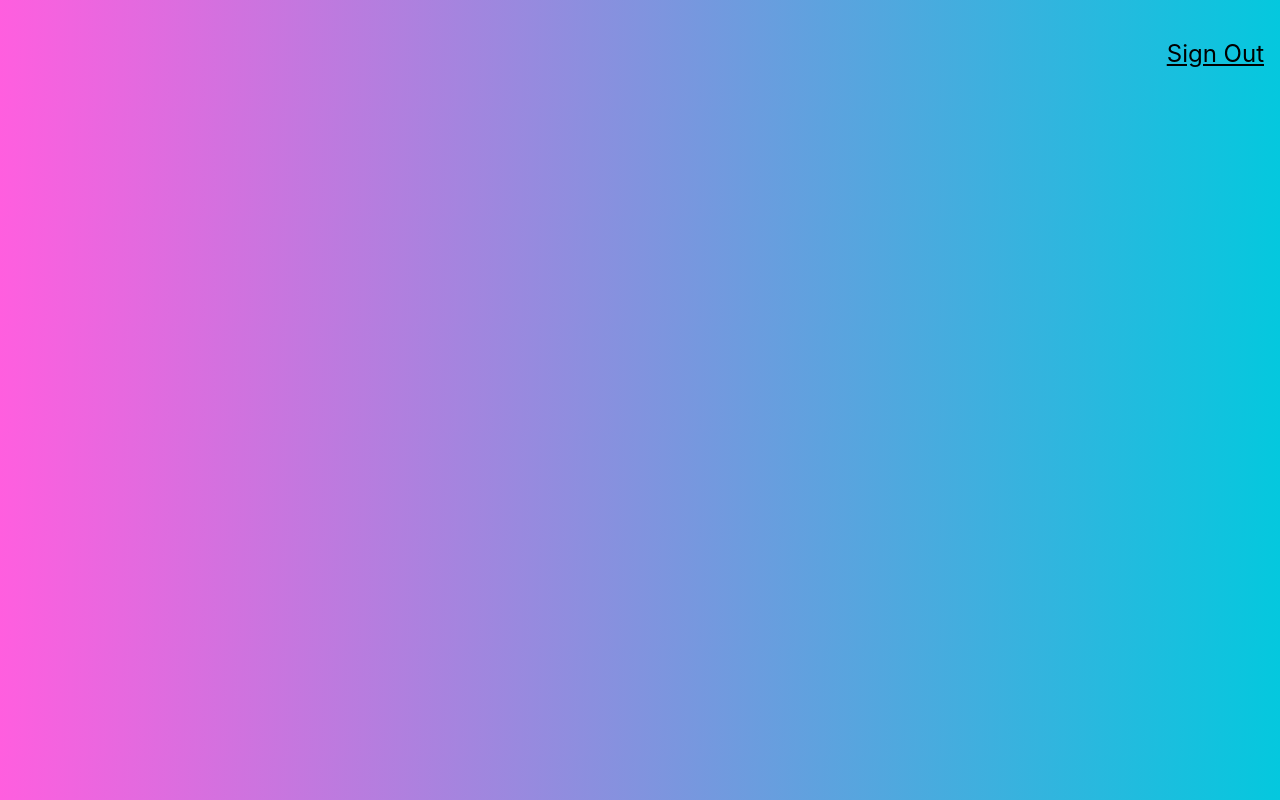
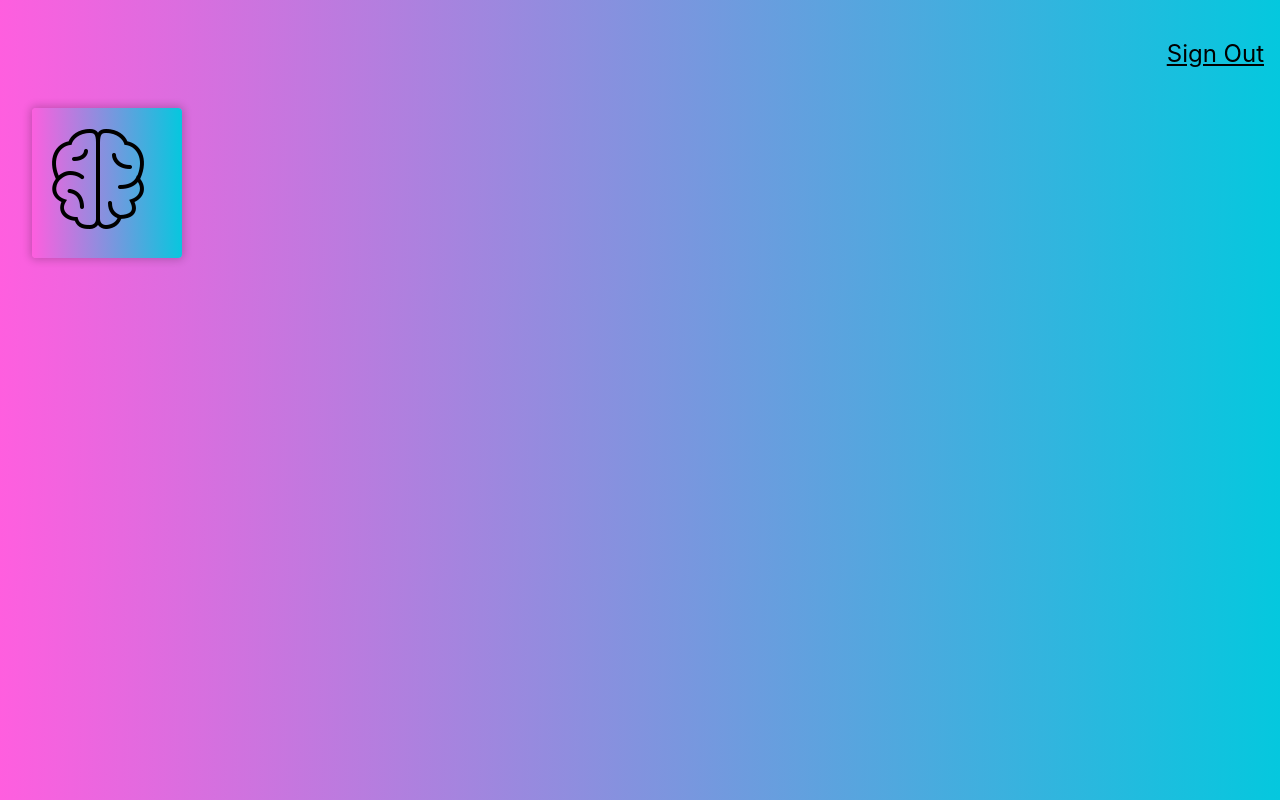
Before and after one commit to citlallivillarreal/FaceRecognition, a React (Create React App) app: page / in a window 1280 px wide. Built offline with nearby package versions, Linux system fonts and the light colour scheme.

Commit message:
Added logo

```diff
--- a/src/App.js
+++ b/src/App.js
@@ -1,11 +1,13 @@
 import React from 'react';
 import Navigation from './components/Navigation/Navigation';
+import Logo from './components/Logo/Logo';
 
 function App() {
   return (
     <div className="App">
       <Navigation />
-{/* {      <Logo />
+      <Logo />
+{/* {
       <ImageLinkForm />
       <FaceRecognition />} */}
     </div>
--- /dev/null
+++ b/src/components/Logo/Logo.css
@@ -0,0 +1,3 @@
+.Tilt {
+    background: linear-gradient(89deg, #FF5EDF 0%, #04C8DE 100%);
+}
--- /dev/null
+++ b/src/components/Logo/Logo.js
@@ -0,0 +1,18 @@
+import React from 'react';
+import Tilt from 'react-parallax-tilt';
+import './Logo.css';
+import brain from './brain.png'
+
+const Logo = () => {
+    return (
+        <div className='ma4 mt0'>
+            <Tilt className='Tilt br2 shadow-2' options={{max: 55}} style={{ height: 150, width: 150}}>
+            <div className='Tilt-inner pa3'>
+                <img style={{paddingTop: '5px'}} alt='logo' src={brain}/>
+            </div>
+            </Tilt>
+        </div>
+    );
+}
+
+export default Logo
```
Also changed, not shown: src/components/Logo/brain.png (added).
